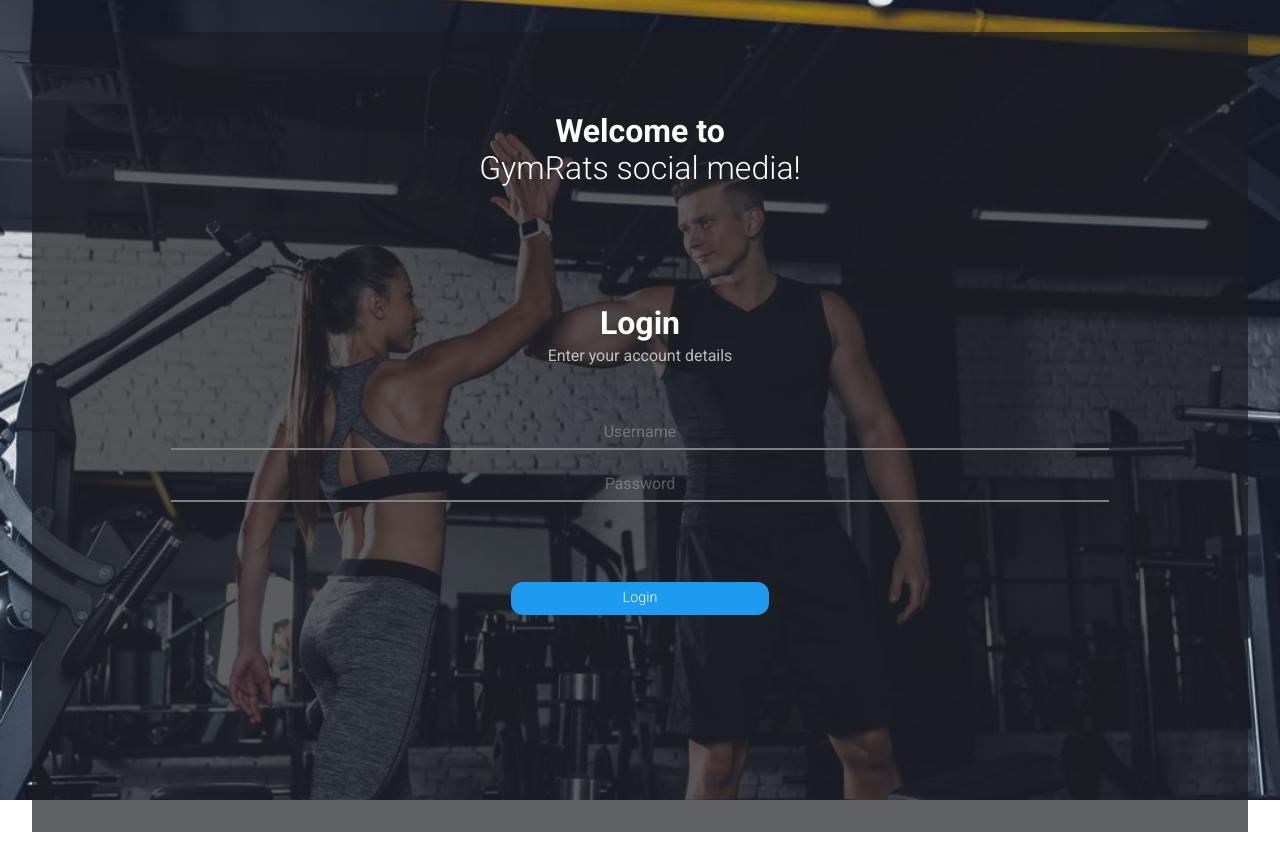
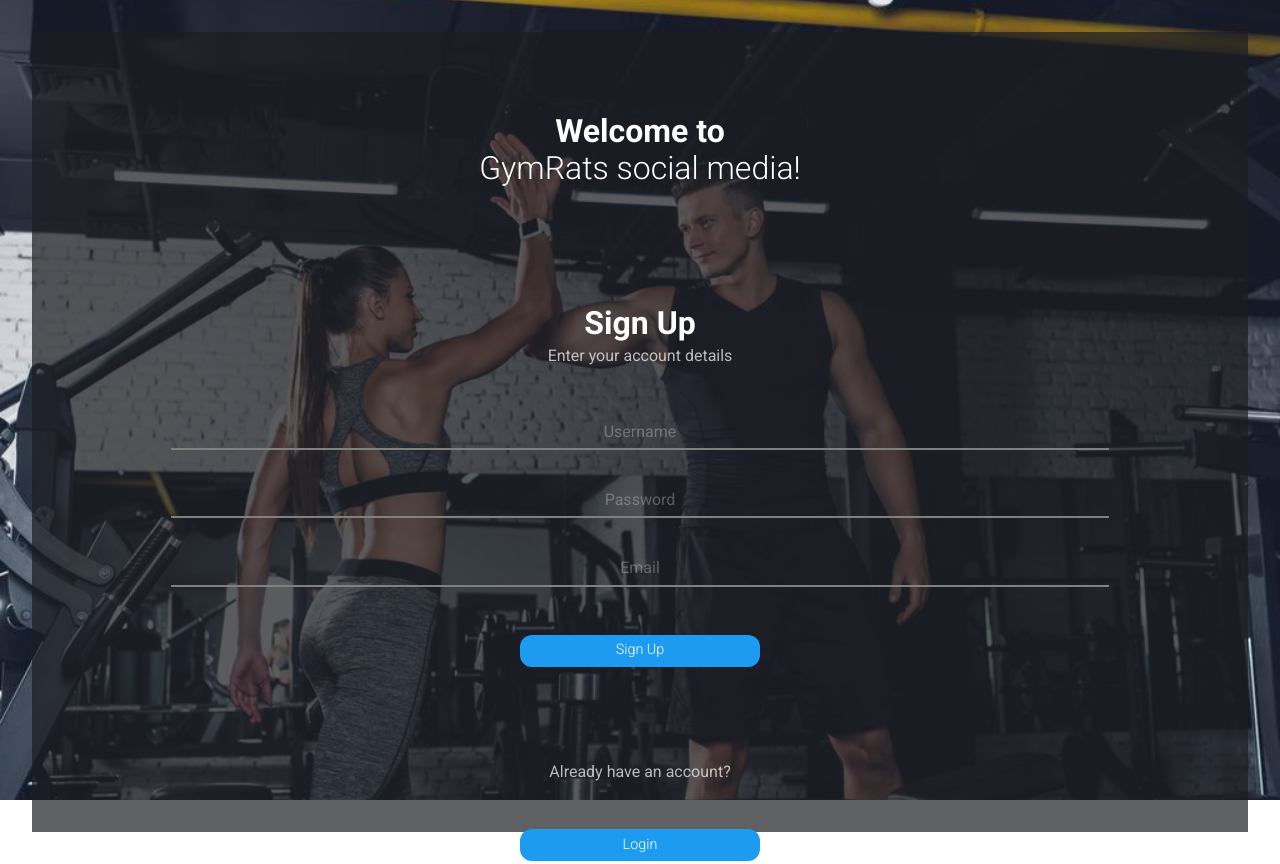
Before and after one commit to DavidMorgade/Gymrats-React-Frontend, a React (Vite) app: page /signup in a window 1280 px wide. Built offline with nearby package versions, Linux system fonts and the light colour scheme.

Commit message:
Finished adding login and logout pages, missing google button and desktop layout

```diff
--- a/src/App.jsx
+++ b/src/App.jsx
@@ -1,8 +1,18 @@
 import './App.css';
+
+// pages
 import Login from './pages/Login';
+import SignUp from './pages/SignUp';
+
+import { Route, Routes } from 'react-router-dom';
 
 function App() {
-  return <Login />;
+  return (
+    <Routes>
+      <Route path="/login" element={<Login />} />
+      <Route path="/signup" element={<SignUp />} />
+    </Routes>
+  );
 }
 
 export default App;
--- a/src/components/Buttons/StyledButtons.jsx
+++ b/src/components/Buttons/StyledButtons.jsx
@@ -2,9 +2,11 @@ import styled from 'styled-components';
 
 const StyledBtn = styled.button`
   all: unset;
-  padding: 0.5rem 7rem;
+  min-width: 15rem;
+  min-height: 2rem;
+  text-align: center;
   background-color: var(--loginBtnBg);
-  margin-top: 5rem;
+  margin-top: 2rem;
   border-radius: 12px;
   color: var(--white);
   font-weight: 300;
@@ -15,6 +17,9 @@ const StyledBtn = styled.button`
     background-color: white;
     color: var(--loginBtnBg);
   }
+  &:active {
+    transform: scale(0.95);
+  }
 `;
 
 export { StyledBtn };
--- a/src/components/Login/FormGroup.jsx
+++ b/src/components/Login/FormGroup.jsx
@@ -10,9 +10,9 @@ const StyledContainer = styled.div`
   gap: 1rem;
   margin-top: 1rem;
   width: 80%;
+  margin-bottom: 1rem;
   label {
     position: absolute;
-
     z-index: 0;
     pointer-events: none;
     color: var(--formFields);
--- a/src/components/Login/LoginBtn.jsx
+++ b/src/components/Login/LoginBtn.jsx
@@ -1,7 +1,10 @@
+import { useLocation } from 'react-router-dom';
 import { StyledBtn } from '../Buttons/StyledButtons';
 
 const LoginBtn = () => {
-  return <StyledBtn>Login</StyledBtn>;
+  const { pathname } = useLocation();
+
+  return <StyledBtn>{pathname === '/login' ? 'Login' : 'Sign Up'}</StyledBtn>;
 };
 
 export default LoginBtn;
--- /dev/null
+++ b/src/components/Login/LoginFooter.jsx
@@ -0,0 +1,42 @@
+import styled from 'styled-components';
+import { StyledBtn } from '../Buttons/StyledButtons';
+import { Link, useLocation } from 'react-router-dom';
+
+const FooterContainer = styled.footer`
+  margin-top: 5rem;
+  display: flex;
+  flex-direction: column;
+  justify-content: center;
+  align-items: center;
+`;
+
+const FooterText = styled.p`
+  color: var(--formFields);
+`;
+const StyledAnchor = styled(Link)`
+  all: unset;
+  display: inline-block;
+  min-width: 100%;
+  min-height: 100%;
+`;
+
+const LoginFooter = () => {
+  const { pathname } = useLocation();
+
+  return (
+    <FooterContainer>
+      <FooterText>
+        {pathname === '/login'
+          ? "Dont' have an account?"
+          : 'Already have an account?'}
+      </FooterText>
+      <StyledBtn>
+        <StyledAnchor to={pathname === '/login' ? '/signup' : '/login'}>
+          {pathname === '/login' ? 'Sign Up' : 'Login'}
+        </StyledAnchor>
+      </StyledBtn>
+    </FooterContainer>
+  );
+};
+
+export default LoginFooter;
--- a/src/components/Login/LoginForm.jsx
+++ b/src/components/Login/LoginForm.jsx
@@ -2,6 +2,8 @@ import styled from 'styled-components';
 import FormGroup from './FormGroup';
 import LoginHeading from './LoginHeading';
 import LoginBtn from './LoginBtn';
+import LoginFooter from './LoginFooter';
+import { useLocation } from 'react-router-dom';
 
 const StyledSection = styled.section`
   gap: 2rem;
@@ -31,12 +33,14 @@ const StyledForm = styled.form`
 `;
 
 const LoginForm = () => {
+  const { pathname } = useLocation();
+
   return (
     <StyledSection>
       <LoginHeading />
       <StyledForm>
         <HeadingContainer>
-          <Heading>Login</Heading>
+          <Heading>{pathname === '/login' ? 'Login' : 'Sign Up'}</Heading>
           <SubHeading>Enter your account details</SubHeading>
         </HeadingContainer>
         <FormGroup
@@ -51,8 +55,17 @@ const LoginForm = () => {
           type={'password'}
           formName={'Password'}
         />
+        {pathname === '/signup' && (
+          <FormGroup
+            required={true}
+            id={'email'}
+            type={'email'}
+            formName={'Email'}
+          />
+        )}
         <LoginBtn />
       </StyledForm>
+      <LoginFooter />
     </StyledSection>
   );
 };
--- /dev/null
+++ b/src/pages/SignUp.jsx
@@ -0,0 +1,35 @@
+import styled from 'styled-components';
+//images
+import { loginBg } from '../images/images';
+import LoginForm from '../components/Login/LoginForm';
+
+const StyledMain = styled.main`
+  display: flex;
+  flex-direction: column-reverse;
+`;
+
+const StyledImg = styled.img`
+  opacity: 1;
+  top: 0;
+  left: 0;
+  width: 100%;
+  height: 100%;
+  object-fit: cover;
+  position: absolute;
+  z-index: -1;
+`;
+
+const SignUp = () => {
+  return (
+    <StyledMain>
+      <LoginForm />
+
+      <StyledImg
+        src={loginBg}
+        alt="Gymrats login screen photo of people training on the gym"
+      />
+    </StyledMain>
+  );
+};
+
+export default SignUp;
```
